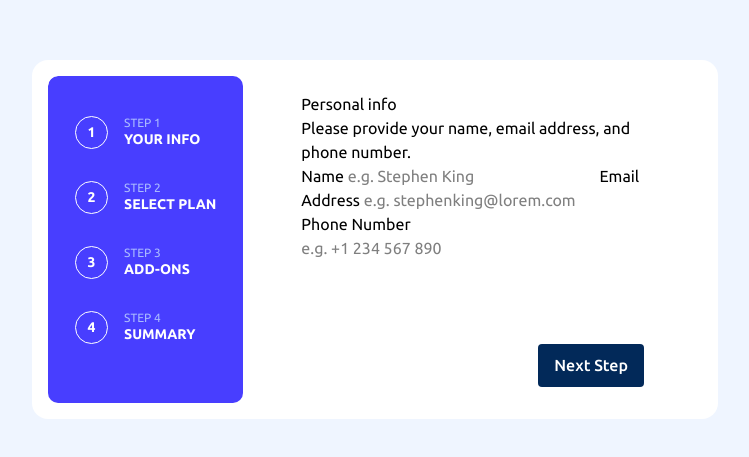
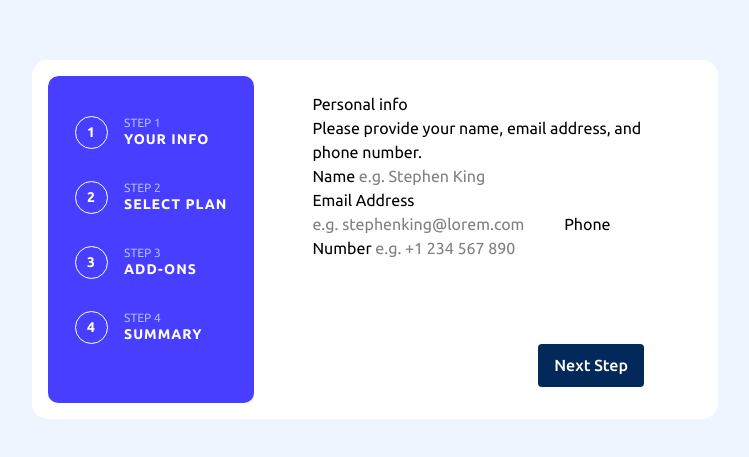
Before and after one commit to cjoak1028/multi-step-form, a website: page index.html in a window 1280 px wide. Shown: the part 161-618 px from the top of the page, without its empty margins (265-1014 px from the left). Drawn offline with Linux system fonts and the light colour scheme.

Commit message:
Add custom text preset classes

```diff
--- a/index.html
+++ b/index.html
@@ -36,50 +36,42 @@
         <ol class="flex gap-4 md:gap-8 text-white justify-center md:flex-col">
           <li class="flex items-center gap-4">
             <span
-              class="flex justify-center items-center size-[2.063rem] rounded-full border border-white font-bold text-sm/[120%]"
+              class="flex justify-center items-center size-[2.063rem] rounded-full border border-white text-preset-4-bold"
               >1</span
             >
             <div class="hidden md:block">
-              <p class="uppercase text-blue-300 text-xs/[120%] font-normal">
-                Step 1
-              </p>
-              <p class="uppercase text-sm/[120%] font-bold">Your info</p>
+              <p class="uppercase text-blue-300 text-preset-5">Step 1</p>
+              <p class="uppercase text-preset-4-bold">Your info</p>
             </div>
           </li>
           <li class="flex items-center gap-4">
             <span
-              class="flex justify-center items-center size-[2.063rem] rounded-full border border-white font-bold text-sm/[120%]"
+              class="flex justify-center items-center size-[2.063rem] rounded-full border border-white text-preset-4-bold"
               >2</span
             >
             <div class="hidden md:block">
-              <p class="uppercase text-blue-300 text-xs/[120%] font-normal">
-                Step 2
-              </p>
-              <p class="uppercase text-sm/[120%] font-bold">Select plan</p>
+              <p class="uppercase text-blue-300 text-preset-5">Step 2</p>
+              <p class="uppercase text-preset-4-bold">Select plan</p>
             </div>
           </li>
           <li class="flex items-center gap-4">
             <span
-              class="flex justify-center items-center size-[2.063rem] rounded-full border border-white font-bold text-sm/[120%]"
+              class="flex justify-center items-center size-[2.063rem] rounded-full border border-white text-preset-4-bold"
               >3</span
             >
             <div class="hidden md:block">
-              <p class="uppercase text-blue-300 text-xs/[120%] font-normal">
-                Step 3
-              </p>
-              <p class="uppercase text-sm/[120%] font-bold">Add-ons</p>
+              <p class="uppercase text-blue-300 text-preset-5">Step 3</p>
+              <p class="uppercase text-preset-4-bold">Add-ons</p>
             </div>
           </li>
           <li class="flex items-center gap-4">
             <span
-              class="flex justify-center items-center size-[2.063rem] rounded-full border border-white font-bold text-sm/[120%]"
+              class="flex justify-center items-center size-[2.063rem] rounded-full border border-white text-preset-4-bold"
               >4</span
             >
             <div class="hidden md:block">
-              <p class="uppercase text-blue-300 text-xs/[120%] font-normal">
-                Step 4
-              </p>
-              <p class="uppercase text-sm/[120%] font-bold">Summary</p>
+              <p class="uppercase text-blue-300 text-preset-5">Step 4</p>
+              <p class="uppercase text-preset-4-bold">Summary</p>
             </div>
           </li>
         </ol>
--- a/src/input.css
+++ b/src/input.css
@@ -45,3 +45,36 @@
   --color-blue-100: #eff5ff;
   --color-blue-50: #f8f9ff;
 }
+
+/* Custom utility classes */
+.text-preset-1 {
+  @apply text-[2rem]/[1.2] font-bold;
+}
+
+.text-preset-2 {
+  @apply text-2xl/[1.2] font-bold;
+}
+
+.text-preset-3-regular {
+  @apply text-base/[1.5] font-normal;
+}
+
+.text-preset-3-medium {
+  @apply text-base/[1.2] font-medium;
+}
+
+.text-preset-4-regular {
+  @apply text-sm/[1.2] font-normal;
+}
+
+.text-preset-4-medium {
+  @apply text-sm/[1.5] font-medium;
+}
+
+.text-preset-4-bold {
+  @apply text-sm/[1.2] font-bold tracking-[0.063rem];
+}
+
+.text-preset-5 {
+  @apply text-xs/[1.2] font-normal;
+}
```
Also changed, not shown: output.css.
